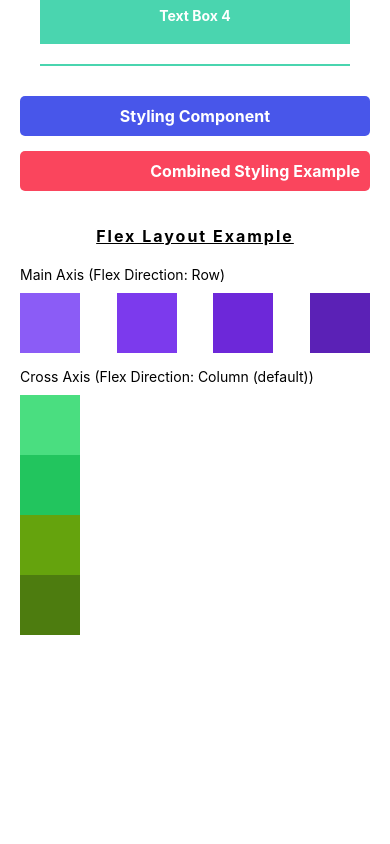
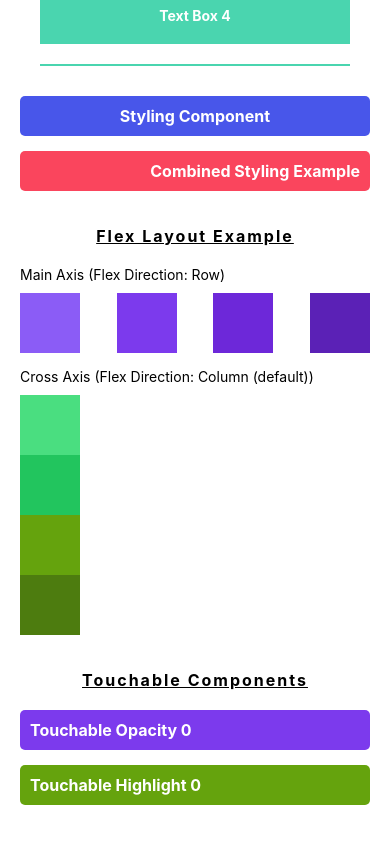
Before and after one commit to nansmatty/Core-Basics-React-Native, a React Native app: screen / in a window 390 px wide. Shown: the part 1071-1915 px from the top of the page. Before the commit the page ends 1751 px from the top, so only its background shows below. Built offline with nearby package versions, Linux system fonts and the light colour scheme.

Commit message:
Touchable Feedback Concept

```diff
--- a/App.tsx
+++ b/App.tsx
@@ -7,6 +7,7 @@ import {ScrollView, StyleSheet, Text, View} from 'react-native';
 import NestedScrollViewComponent from './src/components/NestedScrollViewComponent';
 import StylingComponent from './src/components/StylingComponent';
 import FlexLayout from './src/components/FlexLayout';
+import TouchableComponent from './src/components/TouchableComponent';
 
 function App(): React.JSX.Element {
   return (
@@ -23,6 +24,7 @@ function App(): React.JSX.Element {
         <NestedScrollViewComponent />
         <StylingComponent />
         <FlexLayout />
+        <TouchableComponent />
       </ScrollView>
       {/* <Text style={styles.textBottom}>This wont move</Text> */}
     </View>
--- /dev/null
+++ b/src/components/TouchableComponent.tsx
@@ -0,0 +1,62 @@
+import {
+  View,
+  Text,
+  StyleSheet,
+  TouchableOpacity,
+  TouchableHighlight,
+} from 'react-native';
+import React, {useState} from 'react';
+
+const TouchableComponent = () => {
+  const [opacityCount, setOpacityCount] = useState(0);
+  const [highlightCount, setHighlightCount] = useState(0);
+
+  return (
+    <View style={styles.container}>
+      <Text style={styles.textHeading}>Touchable Components</Text>
+      <TouchableOpacity
+        style={[styles.touchableButton, {backgroundColor: '#7c3aed'}]}
+        onPress={() => setOpacityCount(opacityCount + 0.001)}>
+        <Text style={styles.touchableText}>
+          Touchable Opacity {opacityCount}
+        </Text>
+      </TouchableOpacity>
+      <TouchableHighlight
+        underlayColor={'#4ad5af'}
+        style={[styles.touchableButton, {backgroundColor: '#65a30d'}]}
+        onPress={() => setHighlightCount(highlightCount + 1)}>
+        <Text style={styles.touchableText}>
+          Touchable Highlight {highlightCount}
+        </Text>
+      </TouchableHighlight>
+    </View>
+  );
+};
+
+const styles = StyleSheet.create({
+  container: {
+    marginBottom: 20,
+  },
+
+  textHeading: {
+    fontWeight: 'bold',
+    fontSize: 16,
+    textAlign: 'center',
+    letterSpacing: 2,
+    textDecorationLine: 'underline',
+    marginBottom: 20,
+  },
+
+  touchableButton: {
+    padding: 10,
+    borderRadius: 5,
+    marginBottom: 15,
+  },
+  touchableText: {
+    color: 'white',
+    fontWeight: 'bold',
+    fontSize: 16,
+  },
+});
+
+export default TouchableComponent;
```
